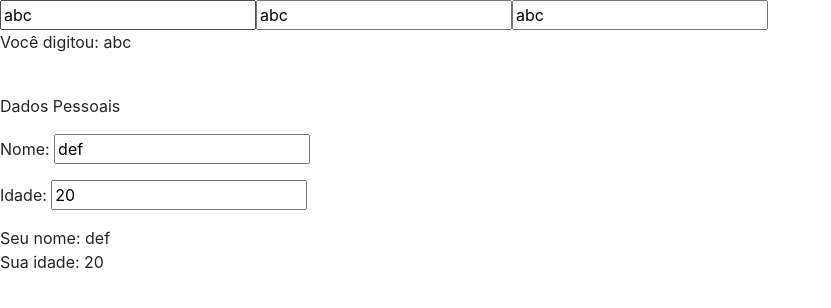
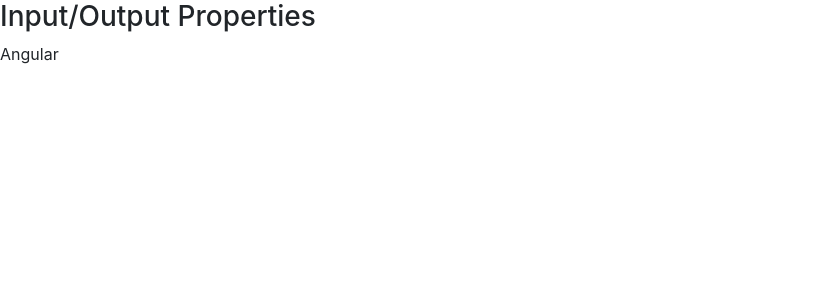
Before and after one commit to Leandro1441/data-binding, an Angular app: page / in a window 1280 px wide. Shown: the top 308 px of the page, without its empty margins (0-831 px from the left). Built offline with nearby package versions, Linux system fonts and the light colour scheme.

Commit message:
Reusando Componentes com Input properties

```diff
--- a/src/app/app.module.ts
+++ b/src/app/app.module.ts
@@ -4,14 +4,14 @@ import { FormsModule } from '@angular/forms';
 
 import { AppComponent } from './app.component';
 import { DataBindingComponent } from './data-binding/data-binding.component';
-import { DataNumerosComponent } from './data-binding/data-numeros/data-numeros.component';
+import { InputPropertyComponent } from './input-property/input-property.component';
 
 
 @NgModule({
   declarations: [
     AppComponent,
     DataBindingComponent,
-    DataNumerosComponent
+    InputPropertyComponent
   ],
   imports: [
     BrowserModule,
--- a/src/app/data-binding/data-binding.component.html
+++ b/src/app/data-binding/data-binding.component.html
@@ -76,6 +76,7 @@
         </div>
     </article>
      -->
+     <!--
      <article>
          <div>
             <input type="text"
@@ -100,6 +101,16 @@
             Sua idade: {{pessoa.idade}}</p>
          </div>
      </article>
+     -->
+
+     <section>
+         <article>
+        <h3>Input/Output Properties</h3>
+            <app-curso [nomeCurso]="nomeDoCurso"></app-curso>
+         </article>
+     </section>
+
+
 
 
 
--- a/src/app/data-binding/data-binding.component.ts
+++ b/src/app/data-binding/data-binding.component.ts
@@ -18,6 +18,8 @@ export class DataBindingComponent implements OnInit {
   valorSalvo;
   nome:string ="abc";
   mouse:boolean=false;
+
+  nomeDoCurso: string ='Angular';
 
   pessoa: any ={
     nome:'def',
--- a/src/app/data-binding/data-numeros/data-numeros.component.html
+++ /dev/null
@@ -1,3 +0,0 @@
-<p *ngFor="let numero of numeros">
-    {{numero}}
-</p>
--- a/src/app/data-binding/data-numeros/data-numeros.component.ts
+++ /dev/null
@@ -1,20 +0,0 @@
-import { Component, OnInit } from '@angular/core';
-
-import { DataNumerosService } from './data-numeros.service';
-@Component({
-  selector: 'app-data-numeros',
-  templateUrl: './data-numeros.component.html',
-  styleUrls: ['./data-numeros.component.scss']
-})
-export class DataNumerosComponent implements OnInit {
-
-  numeros: number[];
-
-  constructor(DataNumerosService:DataNumerosService) {
-    this.numeros=DataNumerosService.getNumeros();
-  }
-
-  ngOnInit() {
-  }
-
-}
--- a/src/app/data-binding/data-numeros/data-numeros.service.ts
+++ /dev/null
@@ -1,14 +0,0 @@
-import { Injectable } from '@angular/core';
-
-@Injectable({
-  providedIn: 'root'
-})
-export class DataNumerosService {
-  getNumeros(){
-    return[80808080,50505050,20202021];
-  }
-  getPAlavra(){
-    return
-  }
-  constructor() { }
-}
--- /dev/null
+++ b/src/app/input-property/input-property.component.html
@@ -0,0 +1,3 @@
+<p>
+    {{nomeCurso}}
+</p>
--- /dev/null
+++ b/src/app/input-property/input-property.component.ts
@@ -0,0 +1,16 @@
+import { Component, OnInit, Input } from '@angular/core';
+
+@Component({
+  selector: 'app-curso',
+  templateUrl: './input-property.component.html',
+  styleUrls: ['./input-property.component.scss'],
+  //inputs:['nomeCurso']
+})
+export class InputPropertyComponent implements OnInit {
+  @Input() nomeCurso: string="";
+  constructor() { }
+
+  ngOnInit() {
+  }
+
+}
```
Also changed, not shown: src/app/input-property/input-property.component.scss (added), 2 other files (tests, documents, lock files or other folders).
